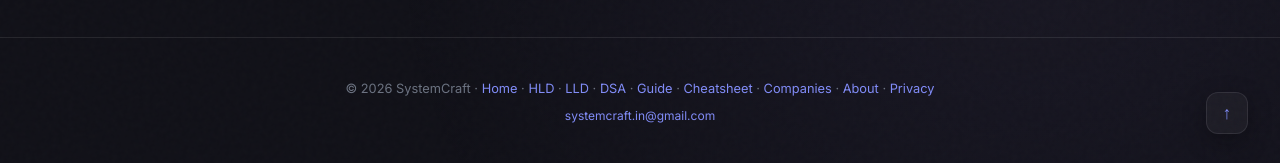
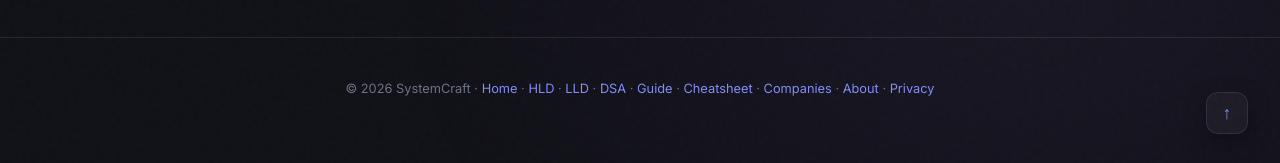
Before and after one commit to iluzn/HLD-Designs, a Jekyll site: the page built from pages/approach.md, in a window 1280 px wide and 900 px high, scrolled down 3851 px. Shown: the part 734-897 px from the top of the window. Built offline with Jekyll 4.4.1, drawn with Linux system fonts in a browser that asks for light colours; nearby versions of some CDN libraries; comment, search, counter and statistics services are not loaded; after the commit the page ends 4724 px from its top, so only the background shows below that.

Commit message:
remove email from footer (keep only on about page)

```diff
--- a/_layouts/default.html
+++ b/_layouts/default.html
@@ -333,7 +333,6 @@
 
     <footer>
         <p>&copy; 2026 SystemCraft &middot; <a href="/">Home</a> &middot; <a href="/hld">HLD</a> &middot; <a href="/lld">LLD</a> &middot; <a href="/dsa">DSA</a> &middot; <a href="/system-design-interview-guide">Guide</a> &middot; <a href="/cheatsheet">Cheatsheet</a> &middot; <a href="/companies/amazon">Companies</a> &middot; <a href="/about">About</a> &middot; <a href="/privacy">Privacy</a></p>
-        <p style="margin-top:0.4rem;font-size:0.75rem;"><a href="mailto:systemcraft.in@gmail.com">systemcraft.in@gmail.com</a></p>
     </footer>
 
     <button id="back-to-top" title="Back to top">&uarr;</button>
```
